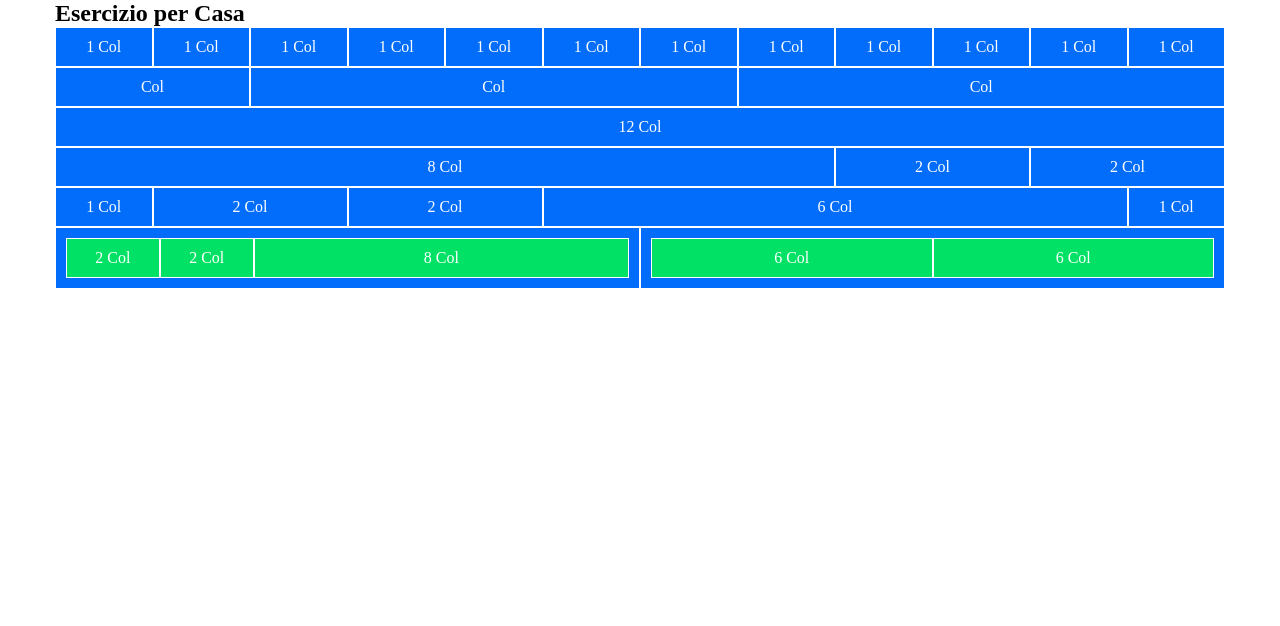
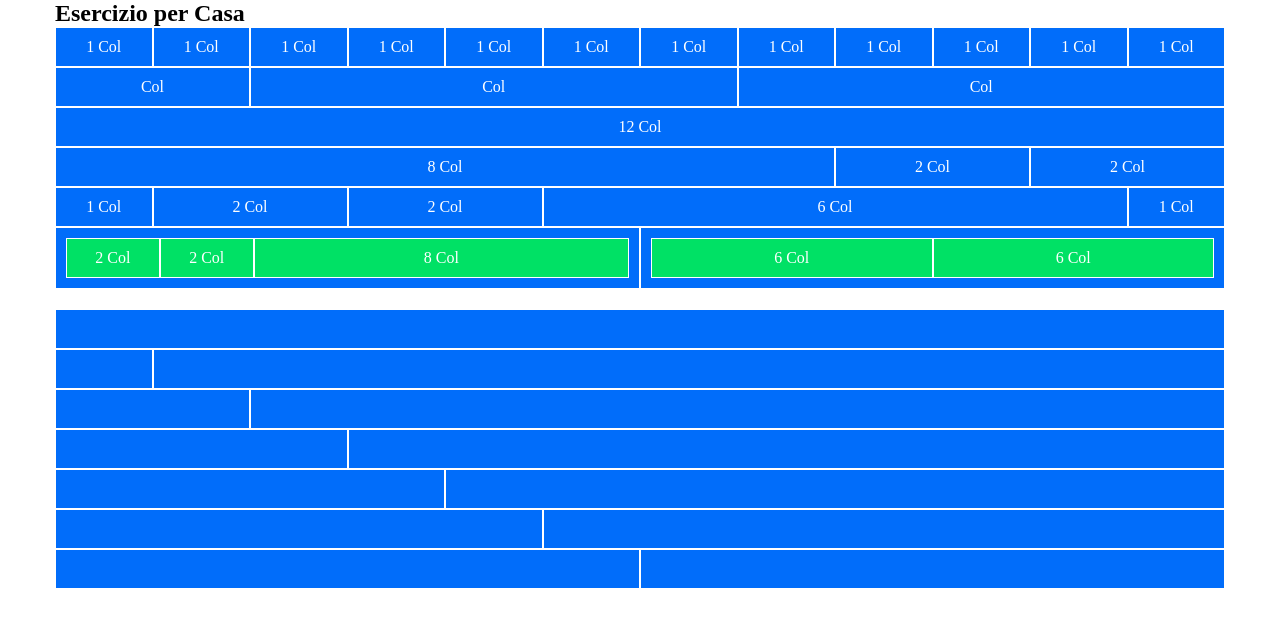
Before and after one commit to simone-danzeri/html-css-12bool, a plain HTML site: page index.html in a window 1280 px wide. Drawn offline with Linux system fonts and the light colour scheme.

Commit message:
feat: add second section

```diff
--- a/index.html
+++ b/index.html
@@ -125,6 +125,88 @@
                 </div>
             </div>
         </div>
+
+        <div class="container margin-top"> <!-- Seconda sezione-->
+            <div class="row">
+                <div class="col-xs-12">
+                    <div class="box">
+                        <span class="color-transparent">12 Col</span>
+                    </div>
+                </div>
+            </div>
+            <div class="row">
+                <div class="col-xs-1">
+                    <div class="box">
+                        <span class="color-transparent">1 Col</span>
+                    </div>
+                </div>
+                <div class="col-xs-11">
+                    <div class="box">
+                        <span class="color-transparent">11 Col</span>
+                    </div>
+                </div>
+            </div>
+            <div class="row">
+                <div class="col-xs-2">
+                    <div class="box">
+                        <span class="color-transparent">2 Col</span>
+                    </div>
+                </div>
+                <div class="col-xs-10">
+                    <div class="box">
+                        <span class="color-transparent">10 Col</span>
+                    </div>
+                </div>
+            </div>
+            <div class="row">
+                <div class="col-xs-3">
+                    <div class="box">
+                        <span class="color-transparent">3 Col</span>
+                    </div>
+                </div>
+                <div class="col-xs-9">
+                    <div class="box">
+                        <span class="color-transparent">9 Col</span>
+                    </div>
+                </div>
+            </div>
+            <div class="row">
+                <div class="col-xs-4">
+                    <div class="box">
+                        <span class="color-transparent">4 Col</span>
+                    </div>
+                </div>
+                <div class="col-xs-8">
+                    <div class="box">
+                        <span class="color-transparent">8 Col</span>
+                    </div>
+                </div>
+            </div>
+            <div class="row">
+                <div class="col-xs-5">
+                    <div class="box">
+                        <span class="color-transparent">5 Col</span>
+                    </div>
+                </div>
+                <div class="col-xs-7">
+                    <div class="box">
+                        <span class="color-transparent">7 Col</span>
+                    </div>
+                </div>
+            </div>
+            <div class="row">
+                <div class="col-xs-6">
+                    <div class="box">
+                        <span class="color-transparent">6 Col</span>
+                    </div>
+                </div>
+                <div class="col-xs-6">
+                    <div class="box">
+                        <span class="color-transparent">6 Col</span>
+                    </div>
+                </div>
+            </div>
+        </div>
     </main>
 </body>
 </html>
--- a/style.css
+++ b/style.css
@@ -9,3 +9,11 @@
 .lime{
     background-color: #00e165;
 }
+
+.margin-top{
+    margin-top: 20px;
+}
+
+.color-transparent{
+    color: transparent;
+}
```
